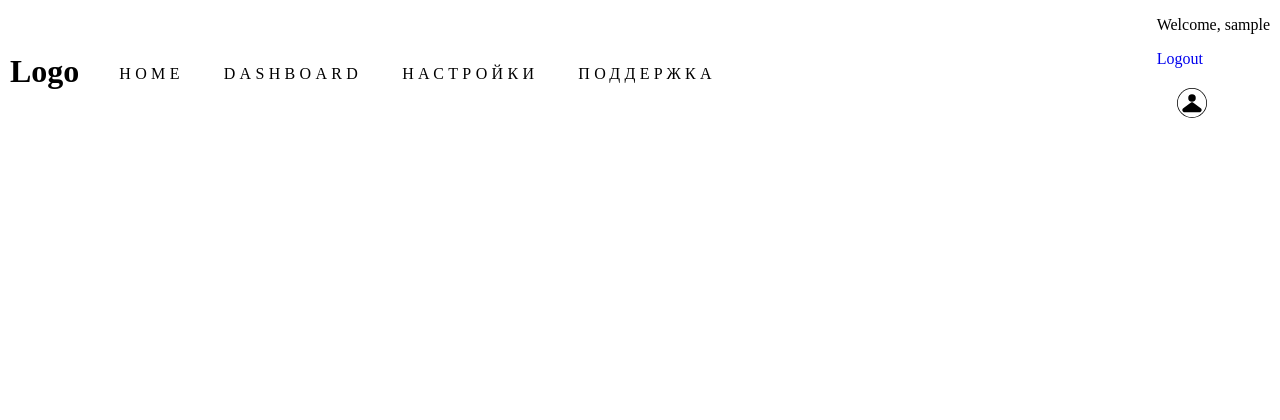
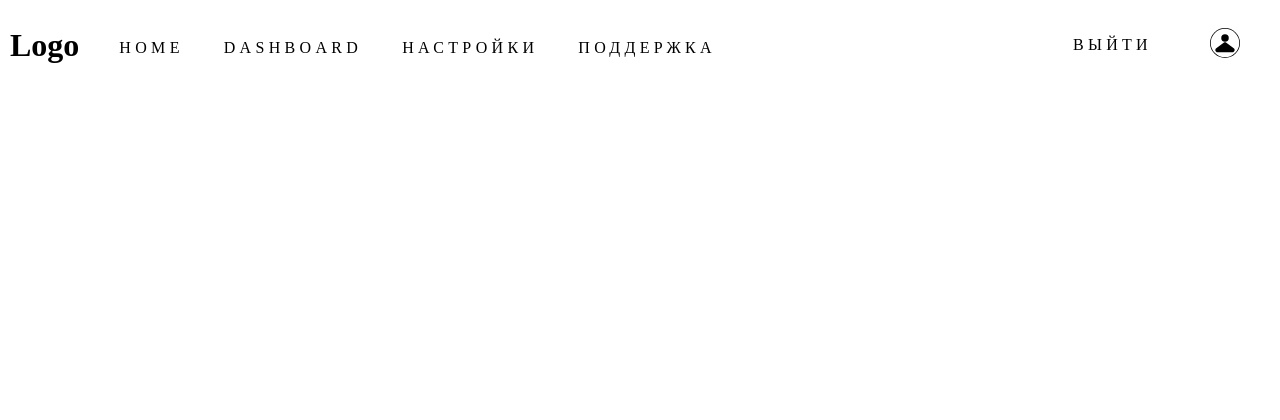
Before and after one commit to Materacl/visual-organizational-structure, a Flask app: template main_app/templates/layout.jinja2 in a window 1280 px wide. Shown: the top 420 px of the page. Run offline with Flask 3, Linux system fonts and the light colour scheme; the template is opened without the code that fills it, so the values that code supplies are empty; the visitor is signed in with stand-in values (Sample User, id 1).

Commit message:
Изменен header

```diff
--- a/main_app/static/css/style.css
+++ b/main_app/static/css/style.css
@@ -9,7 +9,8 @@
 }
 
 a {
-        text-decoration: none; /* Remove underlining from all links */
+    text-decoration: none;
+    /* Remove underlining from all links */
 }
 
 
@@ -80,8 +81,10 @@
 }
 
 .menu ul {
-    display: flex;
-    flex-flow: row nowrap;
+    display: inline-flex;
+    flex-direction: row-reverse;
+    flex-wrap: nowrap;
+    justify-content: space-around;
     margin: 4px 0 0;
     padding: 0;
     font-size: 16px;
@@ -106,6 +109,14 @@
 .register {
     font-size: 20px;
     line-height: 24px;
+    background-color: white;
+}
+.register:active {
+    background-color: white;
+}
+
+.register:hover {
+    background-color: white;
 }
 
 .register a {
@@ -113,8 +124,13 @@
     text-decoration: none;
 }
 
+.register a:active{
+    background-color: white;
+}
+
 .register a:hover {
     text-decoration: none;
+    background-color: white;
 }
 
 .register-photo {
@@ -126,7 +142,56 @@
 
 .register-photo:hover {
     transform: scale(1.2);
+
 }
+
+
+
+
+/*
+.user-info {
+    display: inline-flex;
+    flex-direction: row-reverse;
+    flex-wrap: nowrap;
+    justify-content: space-around;
+    margin: 4px 0 0;
+    padding: 0;
+    font-size: 16px;
+    line-height: 18px;
+    list-style: none;
+
+}
+*/
+
+.user-info{
+    margin-left: auto;
+}
+
+.user-info-text{
+
+}
+
+.user-info ul{
+    display: flex;
+    flex-flow: row nowrap;
+    margin: 0;
+    padding: 0;
+    list-style: none;
+}
+
+
+
+.user-info li{
+    display: inline;
+    margin-top: 10px;
+    font-size: 16px;
+    line-height: 18px;
+    padding: 18px;
+    margin-right: 0;
+}
+
+
+
 
 /*footer*/
 
@@ -257,8 +322,10 @@
 
 .dash-cards {
     display: flex;
-    align-items: center; /* Center items vertically */
-    justify-content: left; /* Center items horizontally */
+    align-items: center;
+    /* Center items vertically */
+    justify-content: left;
+    /* Center items horizontally */
     gap: 25px;
     flex-wrap: wrap;
 }
@@ -280,8 +347,12 @@
 }
 
 .create-dashboard-form {
-    z-index: 1000; /* Ensure form is above other content */
-    background-color: white; /* Set background color */
-    padding: 20px; /* Add padding */
-    border-radius: 8px; /* Add rounded corners */
+    z-index: 1000;
+    /* Ensure form is above other content */
+    background-color: white;
+    /* Set background color */
+    padding: 20px;
+    /* Add padding */
+    border-radius: 8px;
+    /* Add rounded corners */
 }
--- a/main_app/templates/layout.jinja2
+++ b/main_app/templates/layout.jinja2
@@ -27,17 +27,25 @@
         </div>
         <div class="user-info">
             {% if current_user.is_authenticated %}
-                <p>Welcome, {{ current_user.login }}</p>
-                <div class="user-actions">
-                    <a href="/logout" class="logout-button">Logout</a>
+            <ul class = "menu">
+                <li ><div class="user-actions">
+                    <a href="/logout" class="logout-button">Выйти</a></li>
                     <div class="register">
-                        <a href="/"><img src="{{ url_for('static', filename='images/login.svg') }}" alt="register-img" class="register-photo"/></a>
+                        <a href="/profile"><img src="{{ url_for('static', filename='images/login.svg') }}"
+                                alt="register-img" class="register-photo" /></a>
                     </div>
                 </div>
+            </ul>
             {% else %}
-                <div class="register">
-                    <a href="/register"><img src="{{ url_for('static', filename='images/login.svg') }}" alt="register-img" class="register-photo"/></a>
+            <ul class = "menu">
+                <li ><div class="user-actions">
+                    <a href="/register" class="logout-button">Войти</a></li>
+                    <div class="register">
+                        <a href="/register"><img src="{{ url_for('static', filename='images/login.svg') }}"
+                                alt="register-img" class="register-photo" /></a>
+                    </div>
                 </div>
+            </ul>
             {% endif %}
         </div>
     </header>
```
